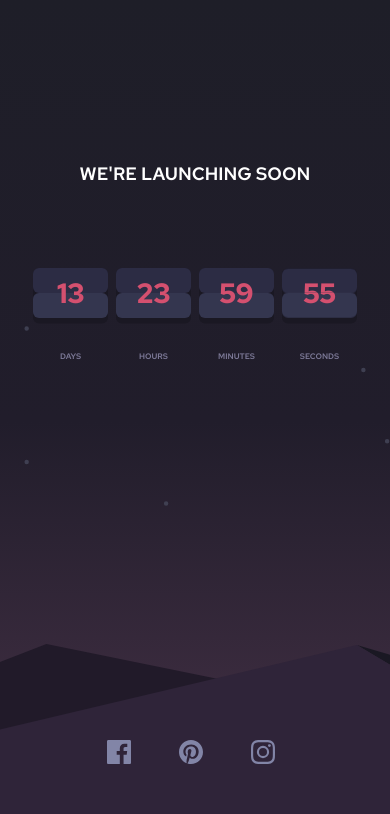
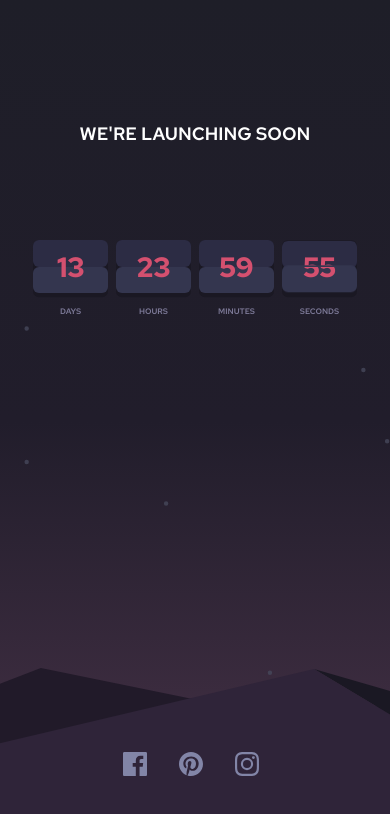
Before and after one commit to lokzar/launch_countdown_timer, a Next.js app: page / in a window 390 px wide. Shown: the top 814 px of the page. Built offline with nearby package versions, Linux system fonts and the light colour scheme.

Commit message:
Some responsive adjustments

```diff
--- a/app/Components/Footer.tsx
+++ b/app/Components/Footer.tsx
@@ -4,8 +4,8 @@ import PinterestIcon from "@/public/icons/icon-pinterest.svg";
 
 const Footer = () => {
     return(
-        <footer className="absolute bg-cover bottom-0 w-full h-50 bg-[url('/assets/pattern-hills.svg')]">
-        <div className="w-full flex justify-center space-x-10 pt-24">
+      <footer className="relative bg-cover bottom-0 w-full h-[11rem] sm:h-[11rem] md:h-[12rem] lg:h-[14rem] bg-[url('/assets/pattern-hills.svg')]">
+        <div className="w-full flex justify-center pt-21 space-x-6 sm:space-x-6 md:space-x-8 lg:space-x-10">
           <a href="https://www.facebook.com">
             <FacebookIcon className="text-[#8285a7] w-8 h-8 hover:text-[#dc6081]"/>
           </a>
--- a/app/Components/Timer.tsx
+++ b/app/Components/Timer.tsx
@@ -9,39 +9,37 @@ const Timer: React.FC<TimerProps> = ({ number, title }) =>{
     const [prevNumber, setPrevNumber] = useState(number);
     const [flip, setFlip] = useState(false);
 
-    // Detectamos cuando el número cambia para activar el flip
+
     useEffect(() => {
       if (number !== prevNumber) {
         setFlip(true);
         setPrevNumber(number);
-        setTimeout(() => setFlip(false), 700); // Duración de la animación
+        setTimeout(() => setFlip(false), 800);
       }
     }, [number, prevNumber]);
 
     return(
-
         <div className="flex-col items-center">
-        <div className="relative h-[1.8em] inline-flex flex-col w-full min-w-[75px] sm:min-w-[70px] md:min-w-[150px] text-[1.75rem] sm:text-[3rem] md:text-[5rem] rounded-md bg-[#1a1823] shadow-[0em_0.2em_0em_#1a1823]">
+            <div className="relative h-[1.9em] inline-flex flex-col w-auto min-w-[75px] sm:min-w-[75px] md:min-w-[150px] text-[1.75rem] sm:text-[3rem] md:text-[5rem] rounded-md bg-[#1a1823] shadow-[0em_0.15em_0em_#1a1823]">
                 {/* Top Container */}
-            <div className={`relative h-[50%] bg-[#2c2c44] rounded-md transition-transform duration-700 ${flip ? 'flip-up' : ''}`}>
+                <div className={`relative h-[50%] bg-[#2c2c44] rounded-md transition-transform duration-800 ${flip ? 'flip-up' : ''}`}>
                     {/* Top Number placement */}
-                <div className={`relative h-full px-1 pt-[0.4em] overflow-hidden leading-none text-[#d4506f] text-center font-bold transition-transform duration-700 ${flip ? 'flip-up' : ''}`}>
+                    <div className={`relative h-full px-1 pt-[0.45em] overflow-hidden leading-none text-[#d4506f] text-center font-bold transition-transform duration-800 ${flip ? 'flip-up' : ''}`}>
                         <div> {number} </div>
                     </div>
                 </div>
                 {/* Bottom Container */}
-            <div className={`relative h-[50%] bg-[#34364f] rounded-md transition-transform duration-700 ${flip ? 'flip-down' : ''}`}>
+                <div className={`relative h-[50%] bg-[#34364f] rounded-md transition-transform duration-800 ${flip ? 'flip-down' : ''}`}>
                     {/* Bottom Number placement */}
-                <div className={`relative flex justify-center items-end h-full pb-[0.4em] overflow-hidden leading-none text-[#d4506f] text-center font-bold w-full transition-transform duration-700 ${flip ? 'flip-down' : ''}`}>
+                    <div className={`relative flex justify-center items-end h-full pb-[0.45em] overflow-hidden leading-none text-[#d4506f] text-center font-bold w-full transition-transform duration-800 ${flip ? 'flip-down' : ''}`}>
                         <div> {number} </div>
                     </div>
                 </div>
             </div>
-        <h3 className="uppercase text-[#7c7997] text-center tracking-[3] sm:tracking-[3] md:tracking-[4] lg:tracking-[6] pt-8 text-[0.5rem] sm:text-[0.5rem] md:text-[0.8rem] lg:text-[1rem]">
+            <h3 className="uppercase text-[#7c7997] text-center tracking-[2] sm:tracking-[2] md:tracking-[4] lg:tracking-[6] pt-3 sm:pt-3 md:pt-7 lg:pt-9 text-[0.5rem] sm:text-[0.5rem] md:text-[0.8rem] lg:text-[1rem]">
                 {title}
             </h3>
         </div>
-
     );
 };
 
--- a/app/globals.css
+++ b/app/globals.css
@@ -27,17 +27,17 @@
   }
 
   .flip-up {
-    animation: flipUp 0.7s forwards;
+    animation: flipUp 0.8s forwards;
   }
 
   .flip-down {
-    animation: flipDown 0.7s forwards;
+    animation: flipDown 0.8s forwards;
   }
 
   .flipping .flip-up {
-    animation: flipUp 0.7s forwards;
+    animation: flipUp 0.8s forwards;
   }
 
   .flipping .flip-down {
-    animation: flipDown 0.7s forwards;
+    animation: flipDown 0.8s forwards;
   }
--- a/app/page.tsx
+++ b/app/page.tsx
@@ -16,10 +16,10 @@ export default function Home() {
     <div className="relative h-screen flex flex-col items-center bg-gradient-to-t from-[#493349] via-[#211d2b] to-[#1e1e28]">
       <div className="absolute inset-0 bg-[url('/assets/bg-stars.svg')] bg-cover bg-center opacity-80"></div>
         <div className="flex-grow">
-          <h1 className="text-white text-lg text-center md:text-lg lg:text-2xl capitalize tracking-[9] pt-40">
+          <h1 className="text-white text-center text-lg sm:text-lg md:text-2lg lg:text-2xl capitalize tracking-[9] p-3 pt-30">
             WE&apos;RE LAUNCHING SOON
           </h1>
-          <div className="flex flex-row justify-center items-center gap-[0.5rem] sm:gap-[0.5rem] md:gap-[1.5rem] lg:gap-[2.5rem] pt-20 w-full">
+          <div className="flex flex-row flex-wrap justify-center items-center w-full max-w-[800px] pt-20 gap-[0.5rem] sm:gap-[0.5rem] md:gap-[1.5rem] lg:gap-[2.5rem]">
             <Timer number={days} title="days"/>
             <Timer number={hours} title="hours"/>
             <Timer number={minutes} title="minutes"/>
```
Lines whose indentation alone changed are shown as unchanged.
